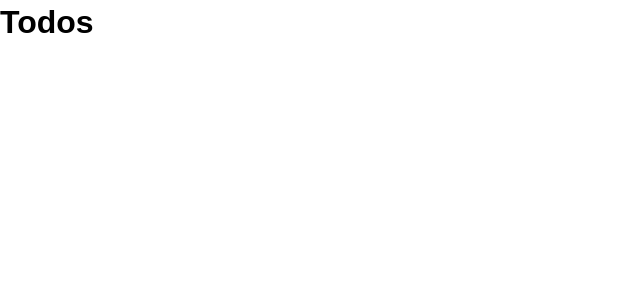
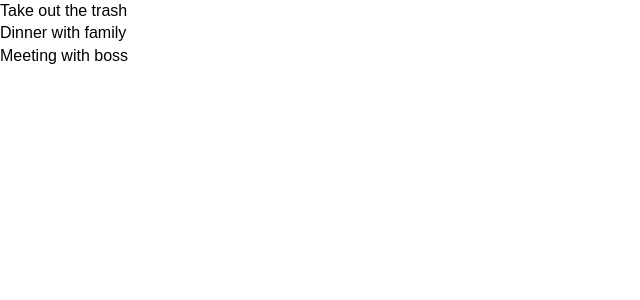
Before and after one commit to Barry-B15/react_crash_todo, a React (Create React App) app: page / in a window 1280 px wide. Shown: the top 300 px of the page, without its empty margins (0-640 px from the left). Built offline with nearby package versions, Linux system fonts and the light colour scheme.

Commit message:
feat: loop thru todo list

```diff
--- /dev/null
+++ b/src/components/TodoItem.js
@@ -0,0 +1,14 @@
+import React, { Component } from 'react'
+
+export class TodoItem extends Component {
+    render() {
+        return ( <
+            div >
+            <
+            p > { this.props.todo.title } < /p> <
+            /div>
+        )
+    }
+}
+
+export default TodoItem
--- a/src/components/Todos.js
+++ b/src/components/Todos.js
@@ -1,15 +1,15 @@
 import React, { Component } from 'react';
+import TodoItem from "./TodoItem";
 
 // video format
 class Todos extends Component {
     render() {
         console.log(this.props.todos);
-        return ( <
-            div >
-            <
-            h1 > Todos < /h1> <
-            /div>
-        )
+        return this.props.todos.map((todo) => ( <
+            TodoItem key = { todo.id }
+            todo = { todo }
+            / >
+        ));
     }
 }
 // function Todos() { // original code format
```
